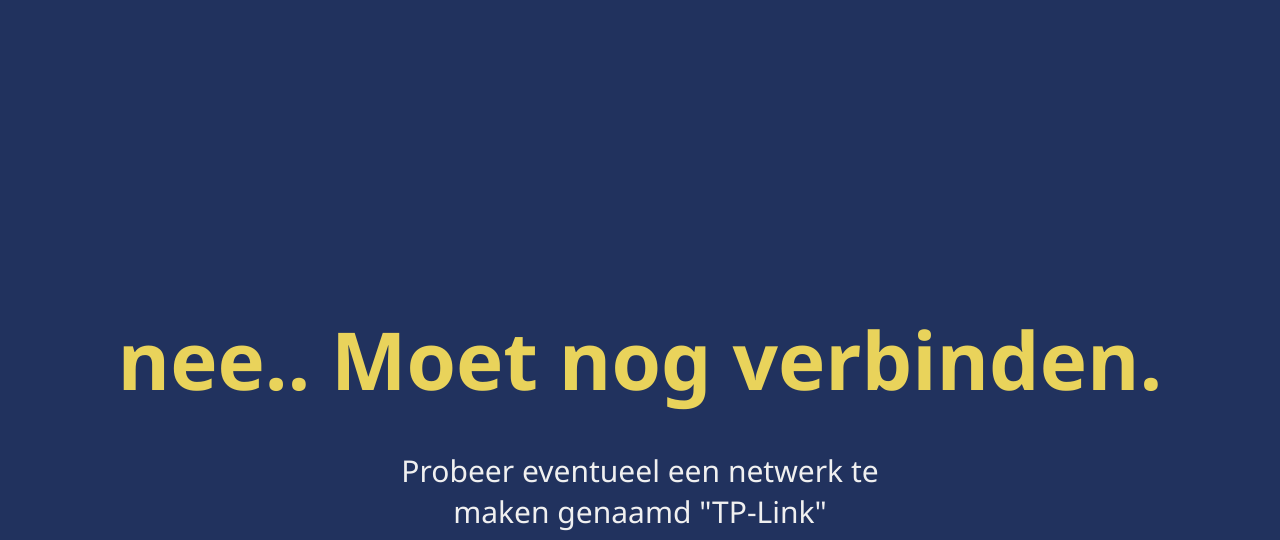
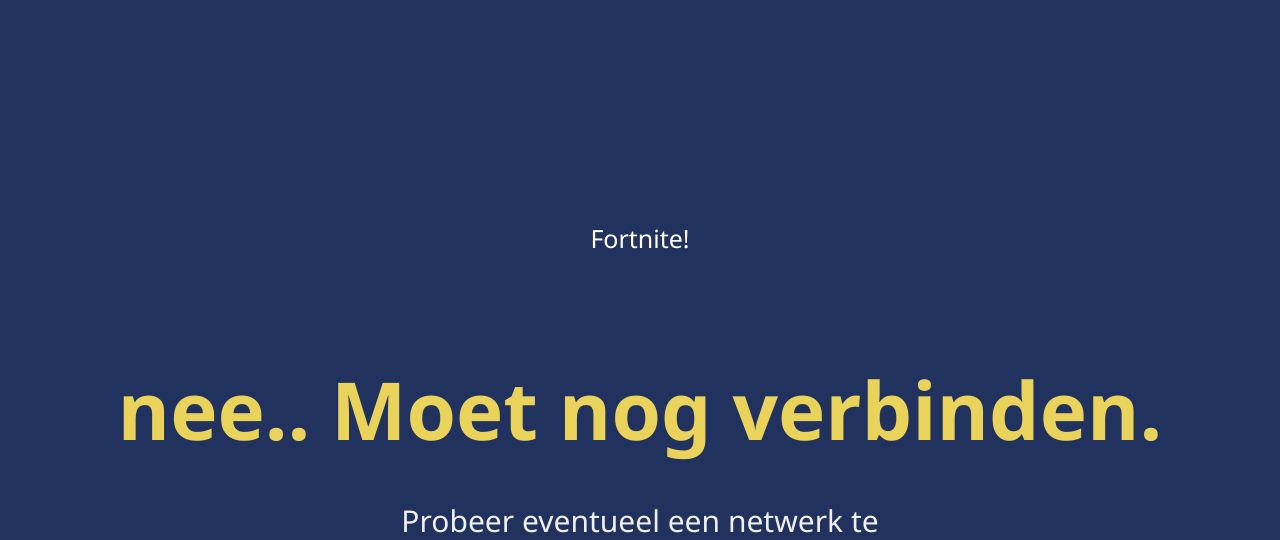
Before and after one commit to luxkatana/raspberrywifi, a Flask app: template templates/index.html in a window 1280 px wide. Shown: the top 540 px of the page. Run offline with Flask 3, Linux system fonts and the light colour scheme; the template is opened without the code that fills it, so the values that code supplies are empty.

Commit message:
attempt to use navbar.. Again.

```diff
--- /dev/null
+++ b/static/navbar.css
@@ -0,0 +1,19 @@
+.navbar {
+  width: 100%;
+  height: 100px;
+  background: #21325e;
+}
+.links {
+  width: 100%;
+  height: 100%;
+  display: flex;
+  align-items: center;
+  justify-content: center;
+  color: white;
+}
+.navbar a {
+  color: white;
+  text-decoration: none;
+  margin: 20px;
+  font-size: 25px;
+}
--- a/templates/index.html
+++ b/templates/index.html
@@ -3,8 +3,15 @@
 <head>
   <title>Status</title>
   <link rel="stylesheet" href="{{url_for('static', filename='index.css')}}" />
+  <link rel="stylesheet" href="{{url_for('static', filename='navbar.css')}}" />
 </head>
 <body>
+  <div class="navbar">
+    <div class="links">
+      <a href="/">Fortnite!</a>
+
+    </div>
+  </div>
 
 
   <h2>
```
